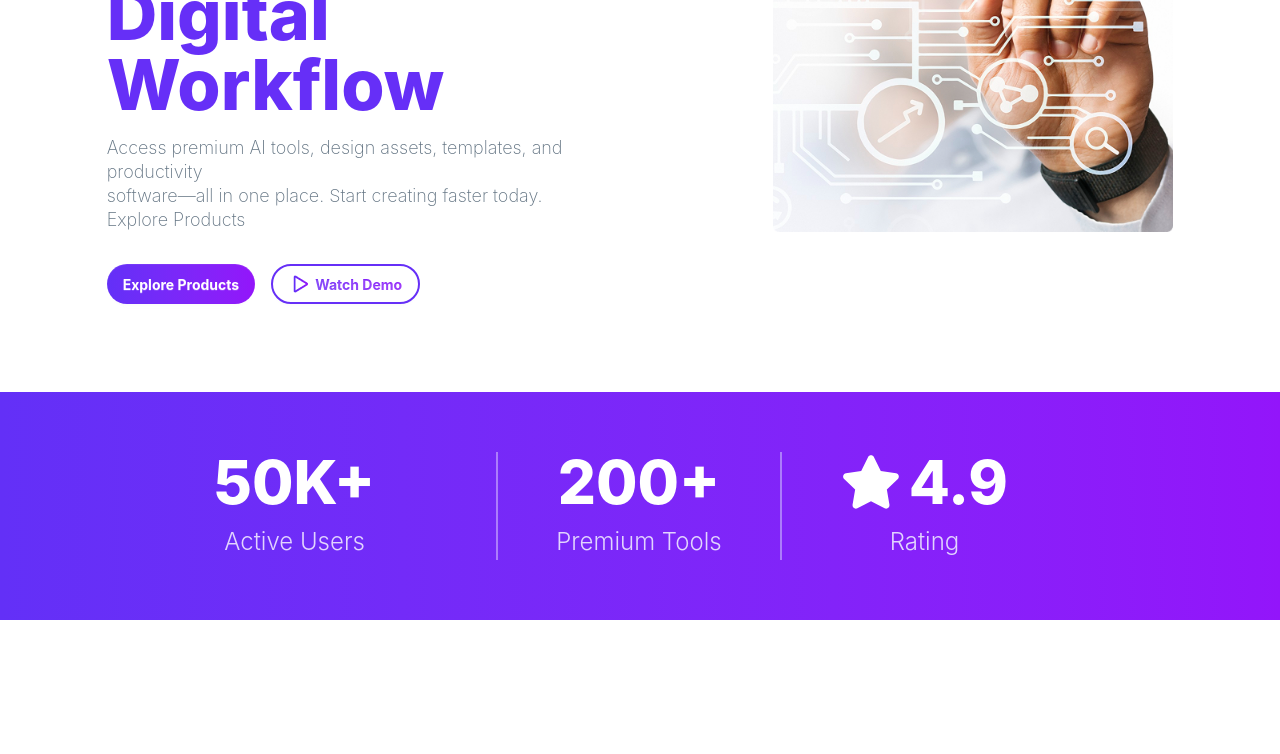
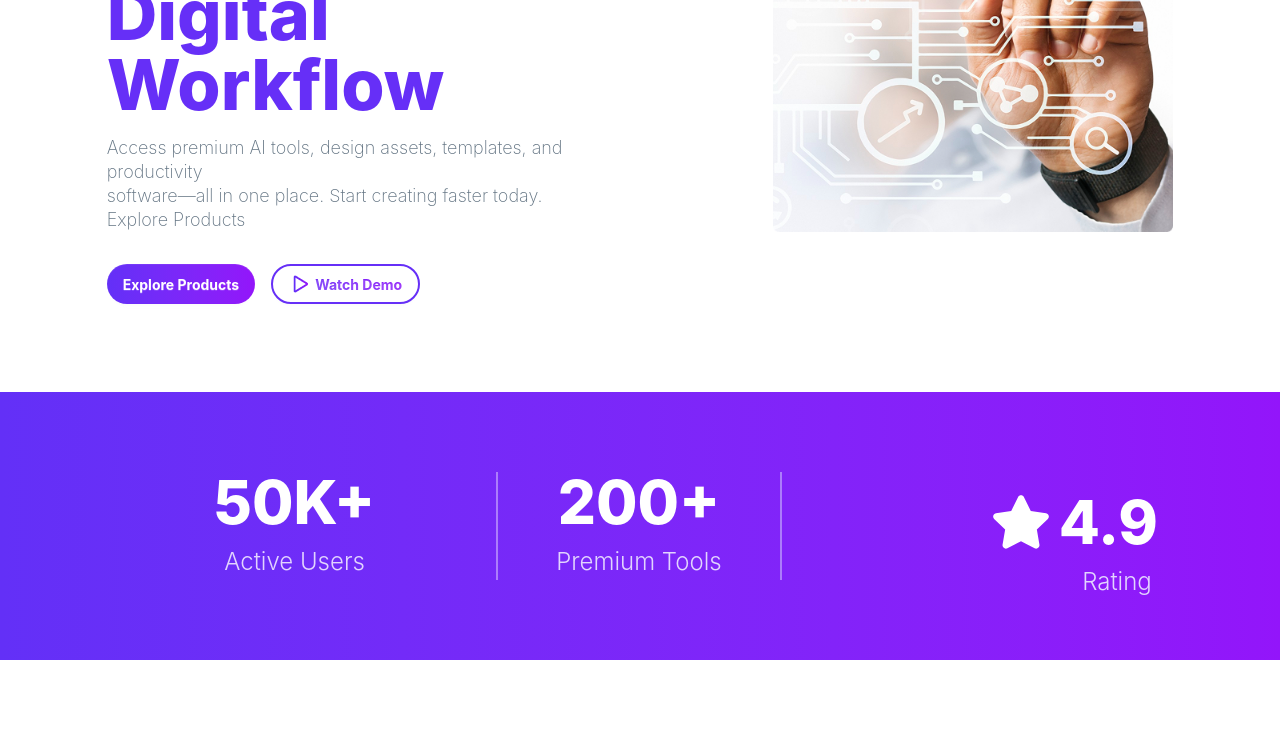
Before and after one commit to marufhossain4297/DigiTools, a React (Vite) app: page / in a window 1280 px wide. Shown: the part 406-1160 px from the top of the page. Built offline with nearby package versions, Linux system fonts and the light colour scheme.

Commit message:
Rexponsive

```diff
--- a/src/components/account/Account.jsx
+++ b/src/components/account/Account.jsx
@@ -24,7 +24,7 @@ const Account = () => {
                     </div>
 
                     <div className='bg-white rounded-3xl shadow-sm'>
-                        <span className='px-3.5 left-186 top-4 py-2.5 flex float-end mr-4 mt-4 rounded-4xl bg-linear-to-r from-[#6330F7] to-[#9315FA] text-white font-semibold text-right'>02</span>
+                        <span className='px-3.5 left-82 top-4 py-2.5 flex float-end mr-4 mt-4 rounded-4xl bg-linear-to-r from-[#6330F7] to-[#9315FA] text-white font-semibold text-right'>02</span>
                         <div>
                             <img className='mt-22 mx-auto bg-[#F4E8FE] p-5 rounded-full' src={parcel} alt="" />
                             <h1 className='text-center text-2xl font-semibold my-4'>Choose Products</h1>
@@ -34,7 +34,7 @@ const Account = () => {
                     </div>
 
                     <div className='bg-white rounded-3xl shadow-sm'>
-                        <span className='px-3.5 left-290 top-4 py-2.5 flex float-end mr-4 mt-4 rounded-4xl bg-linear-to-r from-[#6330F7] to-[#9315FA] text-white font-semibold text-right'>03</span>
+                        <span className='px-3.5 left-82 top-4 py-2.5 flex float-end mr-4 mt-4 rounded-4xl bg-linear-to-r from-[#6330F7] to-[#9315FA] text-white font-semibold text-right'>03</span>
                         <div>
                             <img className='mt-22 mx-auto bg-[#F4E8FE] p-5 rounded-full' src={rocket} alt="" />
                             <h1 className='text-center text-2xl font-semibold my-4'>Start Creating</h1>
--- a/src/components/premiumCard/PremiumCard.jsx
+++ b/src/components/premiumCard/PremiumCard.jsx
@@ -6,14 +6,15 @@ const PremiumCard = () => {
         <div>
             <div className='pt-30 w-10/12 mx-auto mb-10'>
                 <div className='text-center items-center'>
-                    <h1 className='text-[48px] font-extrabold'>Premium Digital Tools</h1>
-                    <p className='align-center my-4 text-[#627382] font-extralight'>Choose from our curated collection of premium digital products designed <br /> to boost your productivity and creativity.</p>
+                    <h1 className='md:text-[48px] text-[40px] font-extrabold'>Premium Digital Tools</h1>
+                    <p className='align-center my-4 text-[#627382] font-extralight'>Choose from our curated collection of premium digital products designed <br className='hidden lg:block' /> to boost your productivity and creativity.</p>
                 </div>
                 <div className='flex justify-self-center justify-center border border-[#F5F5F6] rounded-[60px] w-70 py-1.5'>
-                    <button onClick={()=>setProduct('product')} className={`border border-[#F5F5F6] ${product === 'product' ? 'bg-linear-to-r from-[#6330F7] to-[#9315FA] text-white font-semibold' : 'bg-transparent'} cursor-pointer  rounded-4xl px-9 py-3.5`}>Product</button>
+                    <button onClick={() => setProduct('product')} className={`border border-[#F5F5F6] ${product === 'product' ? 'bg-linear-to-r from-[#6330F7] to-[#9315FA] text-white font-semibold' : 'bg-transparent'} cursor-pointer  rounded-4xl px-9 py-3.5`}>Product</button>
 
-                    <button onClick={()=>setProduct('cart')} className={`border border-[#F5F5F6] cursor-pointer ${product === 'cart' ? 'bg-linear-to-r from-[#6330F7] to-[#9315FA] text-white font-semibold' : 'bg-transparent'} rounded-4xl px-9 py-3.5`}>Cart(0)</button>
+                    <button onClick={() => setProduct('cart')} className={`border border-[#F5F5F6] cursor-pointer ${product === 'cart' ? 'bg-linear-to-r from-[#6330F7] to-[#9315FA] text-white font-semibold' : 'bg-transparent'} rounded-4xl px-9 py-3.5`}>Cart(0)</button>
                 </div>
+
             </div>
         </div>
     );
--- a/src/components/pricing/Pricing.jsx
+++ b/src/components/pricing/Pricing.jsx
@@ -1,7 +1,6 @@
 import React from 'react';
 import { LuCrown } from "react-icons/lu";
 const Pricing = ({ pricing }) => {
-    console.log(pricing)
     return (
         <div>
             <div className={`card shadow-sm rounded-3xl border border-[#F2F2F2] ${pricing.buyNowButton === 'Start Pro Trial' ? 'bg-linear-to-r from-[#6330F7] to-[#9315FA] text-white' : 'bg-transparent'} relative mb-30`}>
--- a/src/components/review/Review.jsx
+++ b/src/components/review/Review.jsx
@@ -6,7 +6,7 @@ const Review = () => {
         <div>
             <div className='text-white bg-linear-to-r from-[#6330F7] to-[#9315FA] py-15 justify-center'>
                 <div className='grid grid-cols-1 md:grid-cols-2 lg:grid-cols-3 items-center justify-center w-8/12 mx-auto'>
-                    <div className='justify-items-center text-center flex flex-col md:border-r-2 border-[#AC7DFB] pr-30'>
+                    <div className='justify-items-center flex text-center flex-col md:border-r-2 border-[#AC7DFB] pr-30'>
                         <h1 className='font-extrabold text-6xl px-31.25 mb-3 self-center'>50K+</h1>
                         <p className='text-[24px] text-[#E2D4FE] font-light mb-10 lg:mb-0'>Active Users</p>
                     </div>
@@ -17,8 +17,8 @@ const Review = () => {
                     </div>
 
                     <div className='justify-items-center flex text-center flex-col'>
-                        <h1 className='font-extrabold text-6xl px-31.25 flex gap-2 mb-3 self-center'><FaStar /> 4.9</h1>
-                        <p className='text-[24px] text-[#E2D4FE] font-light'>Rating</p>
+                        <h1 className='font-extrabold md:ml-75 md:mt-10 text-6xl px-31.25 flex gap-2 mb-3 self-center'><FaStar /> 4.9</h1>
+                        <p className='text-[24px] md:ml-75 text-[#E2D4FE] font-light'>Rating</p>
                     </div>
                 </div>
             </div>
```
Also changed, not shown: src/App.jsx (+6 -6 lines).
